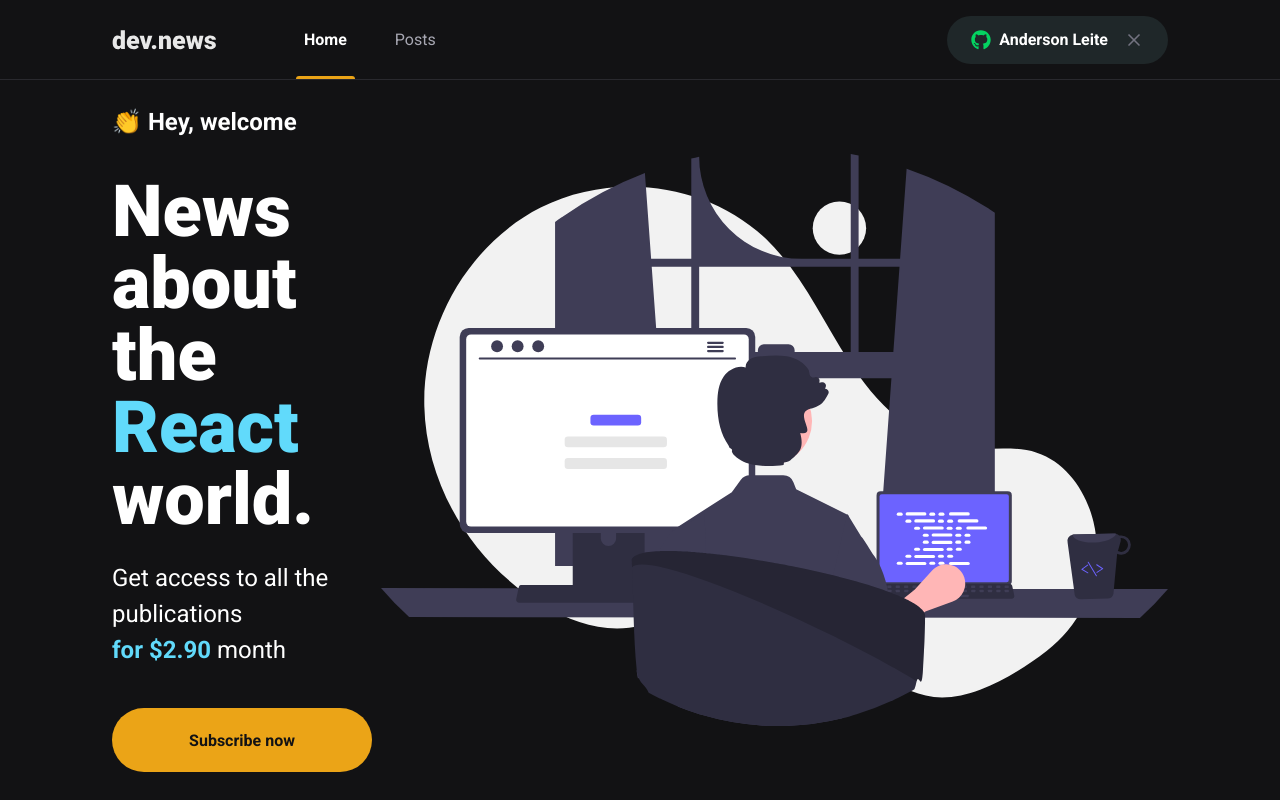
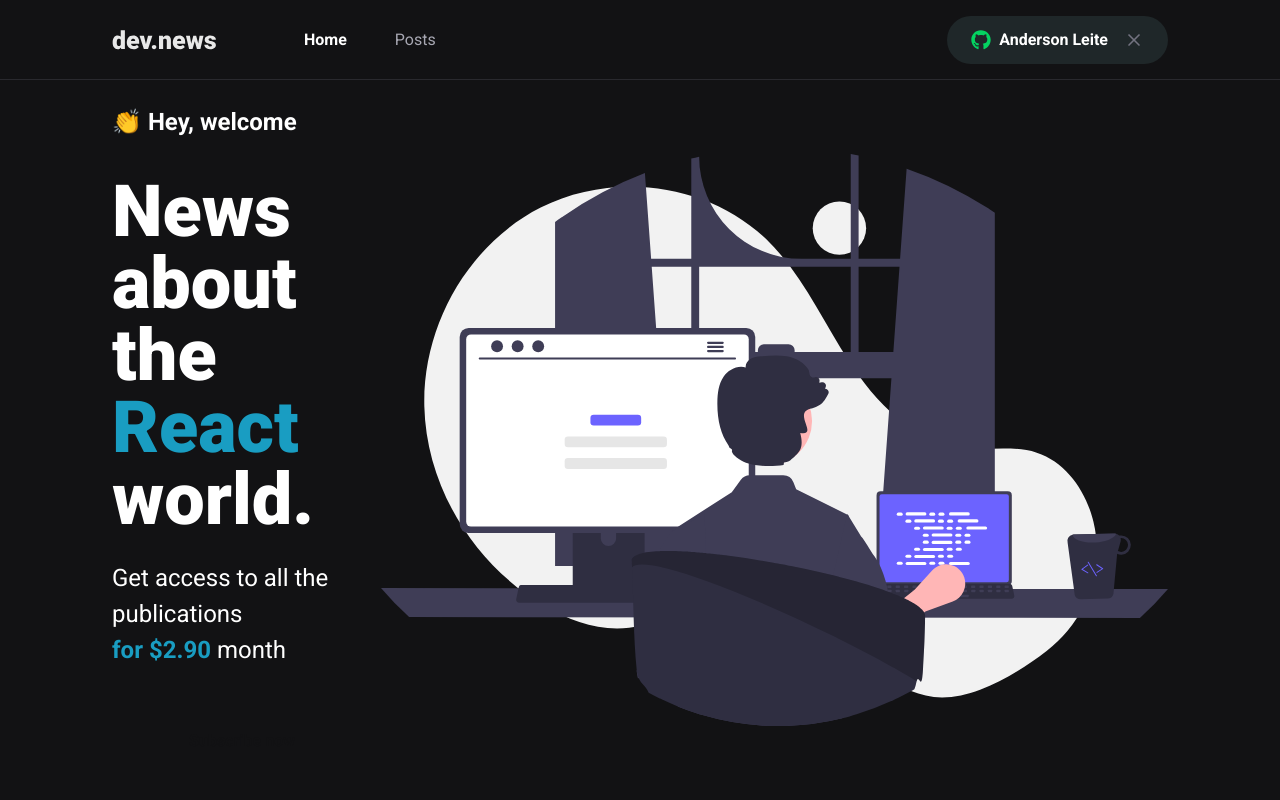
Before and after one commit to andersonleite1/devnews, a Next.js app: page / in a window 1280 px wide. Built offline with nearby package versions, Linux system fonts and the light colour scheme.

Commit message:
style: add new colors in global style

```diff
--- a/src/styles/global.scss
+++ b/src/styles/global.scss
@@ -11,8 +11,8 @@
   --gray-800: #29292e;
   --gray-850: #1f2729;
   --gray-900: #121214;
-  --cyan-500: #61dafb;
-  --yellow-500: #eba417;
+  --cyan-500: #1cceffbd;
+  --purple-100: #6C63FF;
 }
 
 @media (max-width: 1080px) {
```
